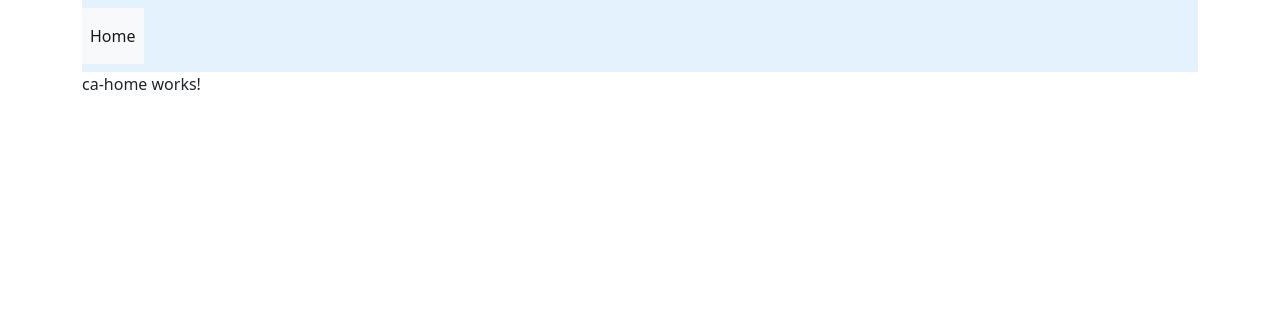
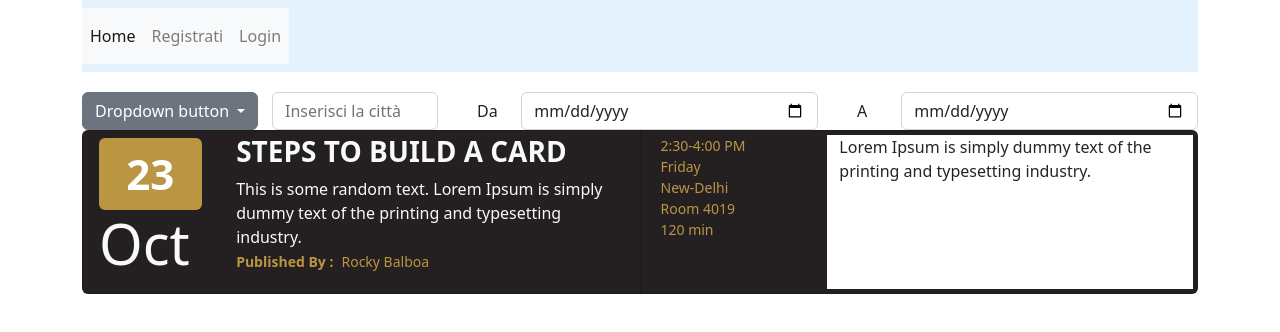
Before and after one commit to ghisson/progettoEventi, an Angular app: page /home in a window 1280 px wide. Shown: the top 332 px of the page. Built offline with nearby package versions, Linux system fonts and the light colour scheme; no server answers.

Commit message:
iniziata la home

```diff
--- a/src/app/app.component.ts
+++ b/src/app/app.component.ts
@@ -11,8 +11,8 @@ import { ServiceUtente } from './service/service-utente';
 export class AppComponent {
 
   constructor() {
-    /*if (sessionStorage.getItem("login")==null) {
+    if (sessionStorage.getItem("login")==null) {
       sessionStorage.setItem("login", "false");
-    }*/
+    }
   }
 }
--- /dev/null
+++ b/src/app/ca-card/ca-card.component.css
@@ -0,0 +1,144 @@
+html {
+    font-family: sans-serif;
+    font-size: 15px;
+    line-height: 1.4;
+    color: #444;
+  }
+
+  body {
+    margin: 0;
+    background: #504f4f;
+    font-size: 1em;
+  }
+
+  .wrapper {
+    margin: 15px auto;
+    max-width: 1100px;
+  }
+
+  .container-calendar {
+    background: #ffffff;
+    padding: 15px;
+    /*     max-width: 475px; */
+    margin: 0 auto;
+    overflow: auto;
+  }
+
+  .button-container-calendar button {
+    cursor: pointer;
+    display: inline-block;
+    zoom: 1;
+    background: #ba9643;
+    color: #fff;
+    border: 1px solid #ba9643;
+    border-radius: 4px;
+    padding: 5px 10px;
+  }
+
+  .table-calendar {
+    border-collapse: collapse;
+    width: 100%;
+  }
+
+  .table-calendar td, .table-calendar th {
+    padding: 5px;
+    border: 1px solid #e2e2e2;
+    text-align: center;
+    vertical-align: top;
+  }
+
+  .date-picker.selected {
+    font-weight: bold;
+  /*   outline: 1px dashed #00BCD4; */
+  }
+
+  .date-picker.selected span {
+    display: block;
+  /*   border-bottom: 2px solid currentColor; */
+  }
+
+  /* sunday */
+  .date-picker:nth-child(1) {
+    color: red;
+  }
+
+  /* friday */
+  .date-picker:nth-child(6) {
+    color: green;
+  }
+
+  #monthAndYear {
+    text-align: center;
+    margin-top: 0;
+  }
+
+  .button-container-calendar {
+    position: relative;
+    margin-bottom: 1em;
+    overflow: hidden;
+    clear: both;
+  }
+
+  #previous {
+    float: left;
+  }
+
+  #next {
+    float: right;
+  }
+
+  #calendar-body .date-group{
+    display: none;
+  }
+  #calendar-body .date-group.currentweek{
+    display: block;
+  }
+  #calendar-body .date-group.currentweek{
+    font-size: 70px;
+    line-height: 1;
+    font-weight: bold;
+    color: #ba9643;
+    display: block;
+  }
+  #calendar-body .date-group.currentweek .date-picker.selected  {
+    background: #ba9643;
+    color: #fff!important;
+    border-color: transparent;
+    border-radius: 5px;
+  }
+  #thead-month .thead-head > div,
+  #calendar-body .date-group > div{
+    display: inline-block;
+    padding: 0 15px;
+    margin: 0 auto;
+    width: 14%;
+    min-width: 60px;
+    text-align: center;
+  }
+
+  .footer-container-calendar {
+    margin-bottom: 1em;
+    border-bottom: 1px solid #dadada;
+    padding: 10px 0;
+  }
+
+  .footer-container-calendar select {
+    cursor: pointer;
+    display: inline-block;
+    zoom: 1;
+    background: #ffffff;
+    color: #585858;
+    border: 1px solid #bfc5c5;
+    border-radius: 3px;
+    padding: 5px 1em;
+  }
+  .evet-card > .card .list-inline-item {
+    color: #ba9643;
+    font-size: 14px;
+  }
+  .evet-card > .card .badge {
+    background: #ba9643;
+  }
+  .evet-card > .card {
+    background: #242021;
+  }
--- /dev/null
+++ b/src/app/ca-card/ca-card.component.html
@@ -0,0 +1,50 @@
+<div class="card-group evet-card text-light mb-2">
+    <div class="card mb-0">
+      <div class="card-body py-1">
+        <div class="row">
+          <div class="col-5 col-sm-3">
+            <div class="display-4 ">
+              <span class="badge">23</span>
+            </div>
+            <div class="display-4">
+              Oct
+            </div>
+          </div>
+          <div class="col-7 col-sm-9">
+            <div class="d-flex flex-column">
+              <h3 class="card-title text-uppercase mt-0">
+                <strong>Steps to Build a card</strong>
+              </h3>
+              <div class="card-text">
+                This is some random text. Lorem Ipsum is simply dummy text of the printing and typesetting industry.
+              </div>
+              <ul class="list-inline mt-auto">
+                <li class="list-inline-item"> <strong>Published By :</strong></li>
+                <li class="list-inline-item"><i class="fas fa-user"></i> Rocky Balboa</li>
+              </ul>
+            </div>
+          </div>
+        </div>
+      </div>
+    </div>
+    <div class="card mb-0">
+      <div class="card-body py-1">
+        <div class="row h-100">
+          <div class="col-5 col-sm-4">
+            <ul class="list-group my-0 pl-1">
+              <li class="list-inline-item"><i class="far fa-clock"></i> 2:30-4:00 PM</li>
+              <li class="list-inline-item"><i class="fas fa-calendar-check"></i> Friday</li>
+              <li class="list-inline-item"><i class="fas fa-map-marker-alt"></i> New-Delhi</li>
+              <li class="list-inline-item"><i class="fas fa-location-arrow"></i> Room 4019</li>
+              <li class="list-inline-item"><i class="fas fa-stopwatch"></i> 120 min</li>
+            </ul>
+          </div>
+          <div class="col-7 col-sm-8 bg-white text-dark">
+            <p>
+              Lorem Ipsum is simply dummy text of the printing and typesetting industry.
+            </p>
+          </div>
+        </div>
+      </div>
+    </div>
+  </div>
--- /dev/null
+++ b/src/app/ca-card/ca-card.component.ts
@@ -0,0 +1,15 @@
+import { Component, OnInit } from '@angular/core';
+
+@Component({
+  selector: 'app-ca-card',
+  templateUrl: './ca-card.component.html',
+  styleUrls: ['./ca-card.component.css']
+})
+export class CaCardComponent implements OnInit {
+
+  constructor() { }
+
+  ngOnInit(): void {
+  }
+
+}
--- a/src/app/ca-home/ca-home.component.html
+++ b/src/app/ca-home/ca-home.component.html
@@ -1 +1,36 @@
-<p>ca-home works!</p>
+<div class="row" style="margin-top:20px">
+
+    <!-- dropdown del menu filtri-->
+    <div class="col-2">
+        <div class="dropdown">
+            <button class="btn btn-secondary dropdown-toggle" type="button" id="dropdownMenuButton"
+                data-toggle="dropdown" aria-haspopup="true" aria-expanded="false">
+                Dropdown button
+            </button>
+            <div class="dropdown-menu" aria-labelledby="dropdownMenuButton">
+                <a class="dropdown-item" href="#">Action</a>
+                <a class="dropdown-item" href="#">Another action</a>
+                <a class="dropdown-item" href="#">Something else here</a>
+            </div>
+        </div>
+    </div>
+
+    <div class="col-2">
+        <input type="text" class="form-control" placeholder="Inserisci la città">
+    </div>
+
+    <div class="col-4" style="display: flex; justify-content: space-evenly;">
+        <label class="col-2" style="margin: auto;">Da</label>
+        <input type="date" class="form-control col-10"  [min]="date">
+    </div>
+
+    <div class="col-4" style="display: flex; justify-content: space-evenly;">
+        <label class="col-2" style="margin: auto;">A</label>
+        <input type="date" class="form-control col-10"  [min]="date">
+    </div>
+
+</div>
+
+
+
+<app-ca-card></app-ca-card>
--- a/src/app/ca-home/ca-home.component.ts
+++ b/src/app/ca-home/ca-home.component.ts
@@ -1,4 +1,5 @@
 import { Component, OnInit } from '@angular/core';
+import { ServiceEventoDataSettoreService } from '../service/service-evento-data-settore.service';
 
 @Component({
   selector: 'app-ca-home',
@@ -7,9 +8,22 @@ import { Component, OnInit } from '@angular/core';
 })
 export class CaHomeComponent implements OnInit {
 
-  constructor() { }
+  date:any;
+
+  constructor(private serviceSettoreDataEvento: ServiceEventoDataSettoreService) {
+    this.date = new Date().toISOString().slice(0, 10);
+  }
 
   ngOnInit(): void {
+    this.serviceSettoreDataEvento.getAllSettoreDataEventoActive().subscribe(
+      (response: any) => {
+        console.log(response);
+
+      },
+      (error: any) => {
+
+      }
+    )
   }
 
 }
--- a/src/app/ca-registrazione/ca-registrazione.component.html
+++ b/src/app/ca-registrazione/ca-registrazione.component.html
@@ -24,7 +24,7 @@
 
     <div class="form-group">
       <label >data di nascita</label>
-      <input type="date" class="form-control" formControlName="data_di_nascita"  >
+      <input type="date" class="form-control" formControlName="data_di_nascita"   [max]="date">
     </div>
 
     <div class="form-group">
--- a/src/app/ca-registrazione/ca-registrazione.component.ts
+++ b/src/app/ca-registrazione/ca-registrazione.component.ts
@@ -13,10 +13,12 @@ export class CaRegistrazioneComponent implements OnInit {
 
   dati: FormGroup;
   utente: Utente | undefined;
+  date:any
 
   constructor(private fb: FormBuilder, private serviceUtente: ServiceUtente,
     private router: Router) {
 
+    this.date = new Date().toISOString().slice(0, 10);
     this.dati = this.fb.group({
       nome: ['', [Validators.required]],
       cognome: ['', [Validators.required]],
--- /dev/null
+++ b/src/app/service/service-evento-data-settore.service.ts
@@ -0,0 +1,18 @@
+import { HttpClient } from '@angular/common/http';
+import { Injectable } from '@angular/core';
+import { Observable } from 'rxjs';
+
+
+
+const baseUrl:string="http://localhost:8080/settoreDataEvento"
+
+
+@Injectable()
+export class ServiceEventoDataSettoreService {
+
+  constructor(private http: HttpClient) { }
+
+  getAllSettoreDataEventoActive():Observable<any> {
+    return this.http.get<any>(baseUrl+'/getAllActive');
+  }
+}
--- a/src/index.html
+++ b/src/index.html
@@ -6,6 +6,13 @@
   <base href="/">
   <meta name="viewport" content="width=device-width, initial-scale=1">
   <link rel="icon" type="image/x-icon" href="favicon.ico">
+
+
+  <link rel="stylesheet" href="https://cdn.jsdelivr.net/npm/bootstrap@4.6.1/dist/css/bootstrap.min.css">
+  <script src="https://cdn.jsdelivr.net/npm/jquery@3.6.0/dist/jquery.slim.min.js"></script>
+  <script src="https://cdn.jsdelivr.net/npm/popper.js@1.16.1/dist/umd/popper.min.js"></script>
+  <script src="https://cdn.jsdelivr.net/npm/bootstrap@4.6.1/dist/js/bootstrap.bundle.min.js"></script>
+
 </head>
 <body>
   <app-root></app-root>
```
Also changed, not shown: src/app/app.module.ts (+5 -2 lines), src/app/ca-login/ca-login.component.ts (+8 -10 lines), 2 other files (tests, documents, lock files or other folders).
